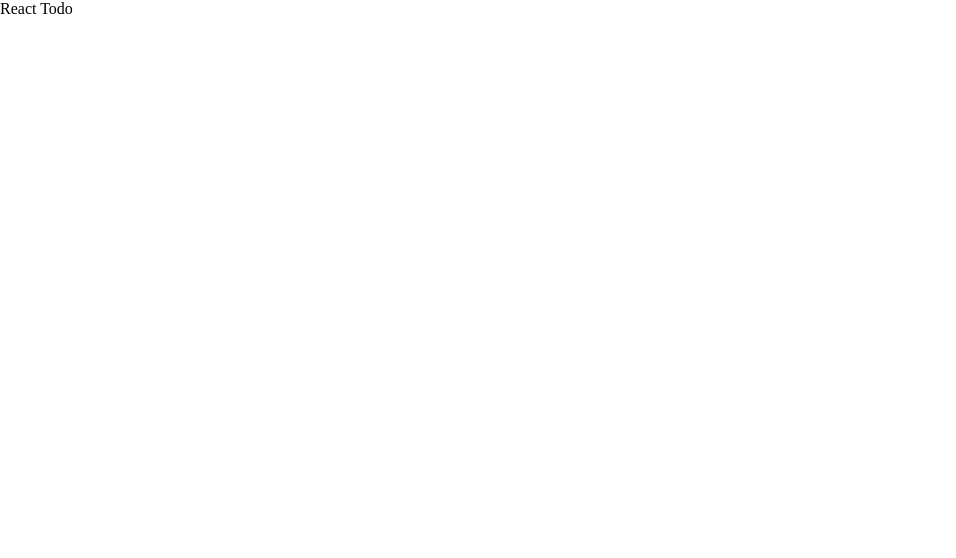
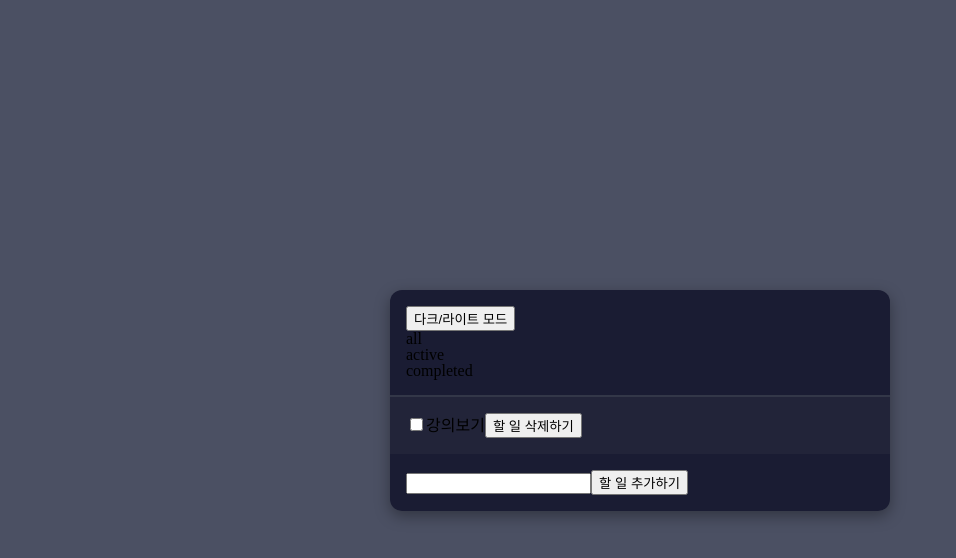
Before and after one commit to kyh196201/react-todo, a React (Create React App) app: page / in a window 1280 px wide. Shown: the top 558 px of the page, without its empty margins (0-956 px from the left). Built offline with nearby package versions, Linux system fonts and the light colour scheme.

Commit message:
앱 레이아웃

```diff
--- a/src/App.css
+++ b/src/App.css
@@ -0,0 +1,34 @@
+@import './styles/reset.css';
+
+* {
+  box-sizing: border-box;
+}
+
+.app {
+  display: flex;
+  align-items: center;
+  justify-content: center;
+  min-height: 100vh;
+  background-color: #4B5063;
+}
+
+.container {
+  width: 500px;
+  border-radius: 12px;
+  background-color: #1A1C33;
+  box-shadow: rgba(0, 0, 0, 0.35) 0px 5px 15px;
+}
+
+.header {
+  padding: 1rem;
+  border-bottom: 2px solid #333748;
+}
+
+.body {
+  padding: 1rem;
+  background-color: #222439;
+}
+
+.footer {
+  padding: 1rem;
+}
--- a/src/App.js
+++ b/src/App.js
@@ -1,7 +1,39 @@
 import './App.css';
 
 function App() {
-  return <div>React Todo</div>;
+  return (
+    <div className="app">
+      <div className="container">
+        <header className="header">
+          <button type="button">다크/라이트 모드</button>
+          <nav className="filters">
+            <ul>
+              <li>all</li>
+              <li>active</li>
+              <li>completed</li>
+            </ul>
+          </nav>
+        </header>
+
+        <section className="body">
+          <ul className="todo-list">
+            <li className="todo-item">
+              <input type="checkbox" name="toggle-todo" />
+              <span>강의보기</span>
+              <button type="button">할 일 삭제하기</button>
+            </li>
+          </ul>
+        </section>
+
+        <footer className="footer">
+          <form>
+            <input type="text" />
+            <button type="button">할 일 추가하기</button>
+          </form>
+        </footer>
+      </div>
+    </div>
+  );
 }
 
 export default App;
--- /dev/null
+++ b/src/styles/reset.css
@@ -0,0 +1,48 @@
+/* http://meyerweb.com/eric/tools/css/reset/
+   v2.0 | 20110126
+   License: none (public domain)
+*/
+
+html, body, div, span, applet, object, iframe,
+h1, h2, h3, h4, h5, h6, p, blockquote, pre,
+a, abbr, acronym, address, big, cite, code,
+del, dfn, em, img, ins, kbd, q, s, samp,
+small, strike, strong, sub, sup, tt, var,
+b, u, i, center,
+dl, dt, dd, ol, ul, li,
+fieldset, form, label, legend,
+table, caption, tbody, tfoot, thead, tr, th, td,
+article, aside, canvas, details, embed,
+figure, figcaption, footer, header, hgroup,
+menu, nav, output, ruby, section, summary,
+time, mark, audio, video {
+	margin: 0;
+	padding: 0;
+	border: 0;
+	font-size: 100%;
+	font: inherit;
+	vertical-align: baseline;
+}
+/* HTML5 display-role reset for older browsers */
+article, aside, details, figcaption, figure,
+footer, header, hgroup, menu, nav, section {
+	display: block;
+}
+body {
+	line-height: 1;
+}
+ol, ul {
+	list-style: none;
+}
+blockquote, q {
+	quotes: none;
+}
+blockquote:before, blockquote:after,
+q:before, q:after {
+	content: '';
+	content: none;
+}
+table {
+	border-collapse: collapse;
+	border-spacing: 0;
+}
```
Also changed, not shown: .eslintrc.js.
